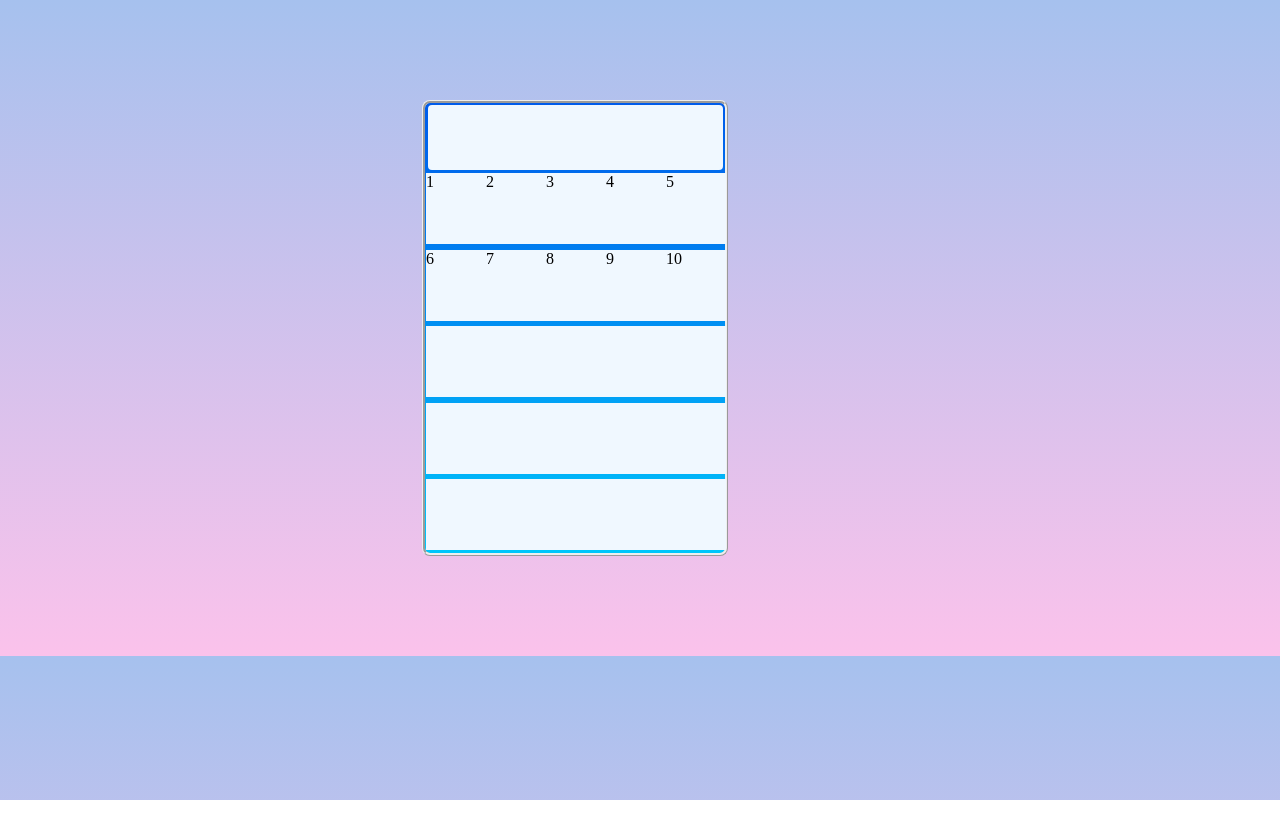
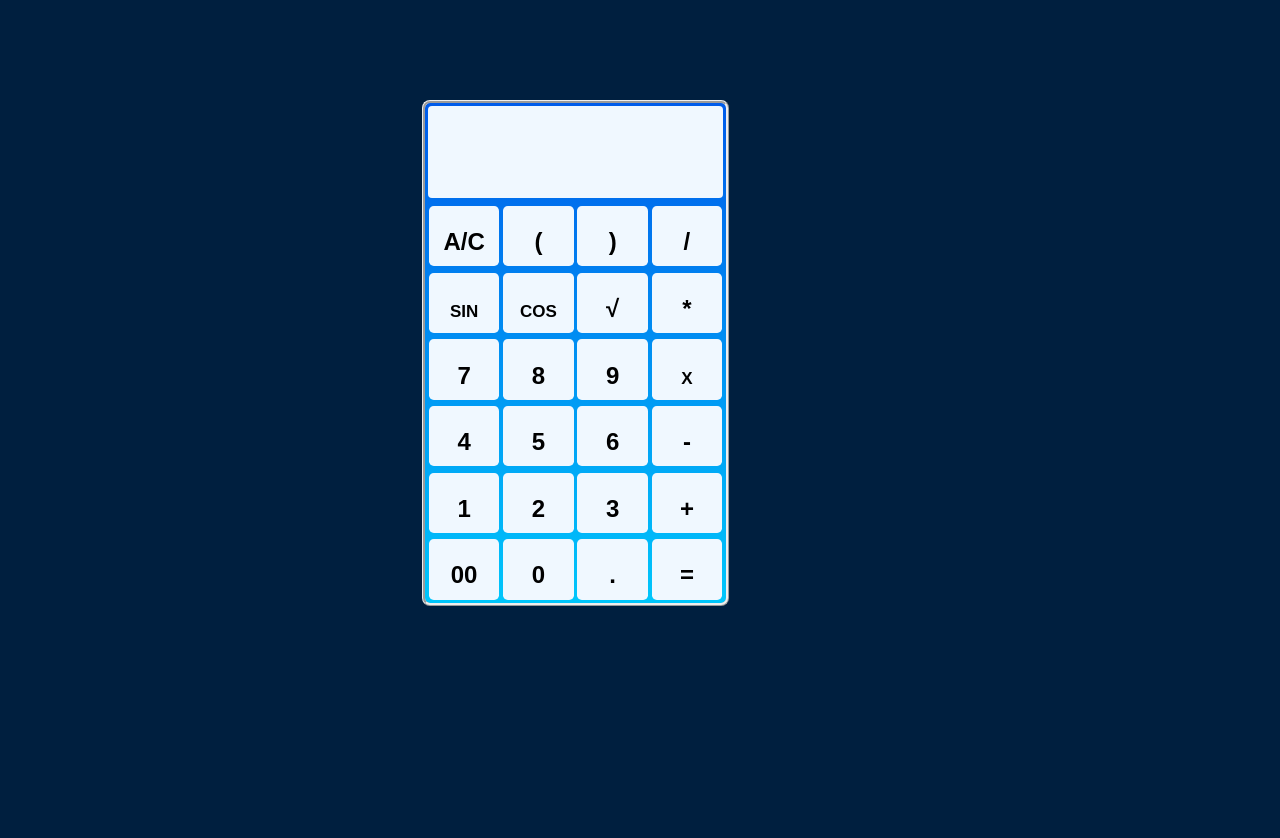
Before and after one commit to jatinbharadwaj/Calculator, a plain HTML site: page index.html in a window 1280 px wide. Before the commit the page ends 800 px from the top, so only its background shows below. Drawn offline with Linux system fonts and the light colour scheme.

Commit message:
style.css

```diff
--- a/index.html
+++ b/index.html
@@ -7,46 +7,44 @@
     <link rel="stylesheet" href="style.css">
 </head>
 <body>
+
     <div class="container">
 
 
         <input type="text" name="output" id="output" class="display">
 
+        <ul class="keys">
 
-        <div class="keys">
+            <li class="btn" ><br>A/C</li>
+            <li class="btn" ><br>(</li>
+            <li class="btn"><br>)</li>
+            <li class="btn"><br>/</li>
 
-            <div class="btn">1</div>
-            <div class="btn">2</div>
-            <div class="btn">3</div>
-            <div class="btn">4</div>
-            <div class="btn">5</div>
+            <li class="btn"><br>sin</li>
+            <li class="btn"><br>cos</li>
+            <li class="btn"><br>√</li>
+            <li class="btn"><br>*</li>
 
-            <div class="btn">6</div>
-            <div class="btn">7</div>
-            <div class="btn">8</div>
-            <div class="btn">9</div>
-            <div class="btn">10</div>
+            <li class="btn"><br>7</li>
+            <li class="btn"><br>8</li>
+            <li class="btn"><br>9</li>
+            <li class="btn"><br>x</li>
 
-            <div class="btn"></div>
-            <div class="btn"></div>
-            <div class="btn"></div>
-            <div class="btn"></div>
-            <div class="btn"></div>
+            <li class="btn"><br>4</li>
+            <li class="btn"><br>5</li>
+            <li class="btn"><br>6</li>
+            <li class="btn"><br>-</li>
 
-            <div class="btn"></div>
-            <div class="btn"></div>
-            <div class="btn"></div>
-            <div class="btn"></div>
-            <div class="btn"></div>
+            <li class="btn"><br>1</li>
+            <li class="btn"><br>2</li>
+            <li class="btn"><br>3</li>
+            <li class="btn"><br>+</li>
 
-            <div class="btn"></div>
-            <div class="btn"></div>
-            <div class="btn"></div>
-            <div class="btn"></div>
-            <div class="btn"></div>
-
-
-        </div>
+            <li class="btn"><br>00</li>
+            <li class="btn"><br>0</li>
+            <li class="btn"><br>.</li>
+            <li class="btn"><br>=</li>
+        </ul>
     </div>
 </body>
 </html>
--- a/style.css
+++ b/style.css
@@ -1,24 +1,33 @@
+html,
 body{
-    background-image: linear-gradient(to top, #fbc2eb 0%, #a6c1ee 100%);
-   margin: 0px;
+    /* background-image: linear-gradient(to top, #fbc2eb 0%, #a6c1ee 100%); */
+    margin: 0px;
+    height: 100%;
+    animation: pulse 5s infinite;
 }
 
-div{
-    /* background-image: linear-gradient(to top, #fbc2eb 0%, #a6c1ee 100%); */
-    width: 100%;
-    height: 800px;
+@keyframes pulse{
+    0% {
+      background-color: #001F3F;
+    }
+    50%{
+        background-color: darkslateblue;
+    }
+    100% {
+      background-color: darkslategray;
+    }
 }
 
 .container{
     width: 25%;
-    height: 450px;
+    height: 500px;
     margin: 100px 33%;
     background-image: linear-gradient(to top, #00c6fb 0%, #005bea 100%);
     border-style: ridge;
     /* position: relative; */
     /* display: flex;
     flex-wrap: wrap; */
-    min-width: 225.25px;
+    min-width: 300.25px;
     max-width: 300px;
     border-radius: 0.5em;
     -webkit-border-radius: 0.5em;
@@ -29,9 +38,9 @@ div{
 
 .display{
     overflow: hidden;
-    margin: 0.8%;
+    margin: 3px 0.8%;
     background-color: aliceblue;
-    height: 14%;
+    height: 18%;
     width: 97%;
     border-radius: 0.2em;
     -webkit-border-radius: 0.2em;
@@ -45,19 +54,33 @@ div{
 
 .keys{
     display: flex;
-    flex-wrap: wrap;
-    height: 85%;
-    margin:0.2%;
+    flex-flow: row wrap;
+    justify-content: space-around;
+    align-items: stretch;
+    height: 80%;
+
+    margin: 5px 0.1em;
+    padding: 0px;
+    flex-basis:fill;
     /* overflow: hidden; */
 }
 
 .btn{
-    flex-basis:20%;
-     height: 18.5%;
-     flex-flow: column;
-     /* margin:0.1%; */
-    /* align-items: stretch; */
+
+    border-radius: 0.2em;
+    height: 15%;
+    width: 70px;
     background-color: aliceblue;
-
-    /* align-self:flex-start; */
+    list-style: none;
+    /*margin:0.2px;
+    *//*border: ;
+    border-style: ;
+    */
+    -webkit-border-radius: 0.2em;
+    -moz-border-radius: 0.2em;
+    -ms-border-radius: 0.2em;
+    -o-border-radius: 0.2em;
+    padding: 0.2px;
+    text-align: center;
+    font: small-caps bold 24px/1 sans-serif;
 }
```
